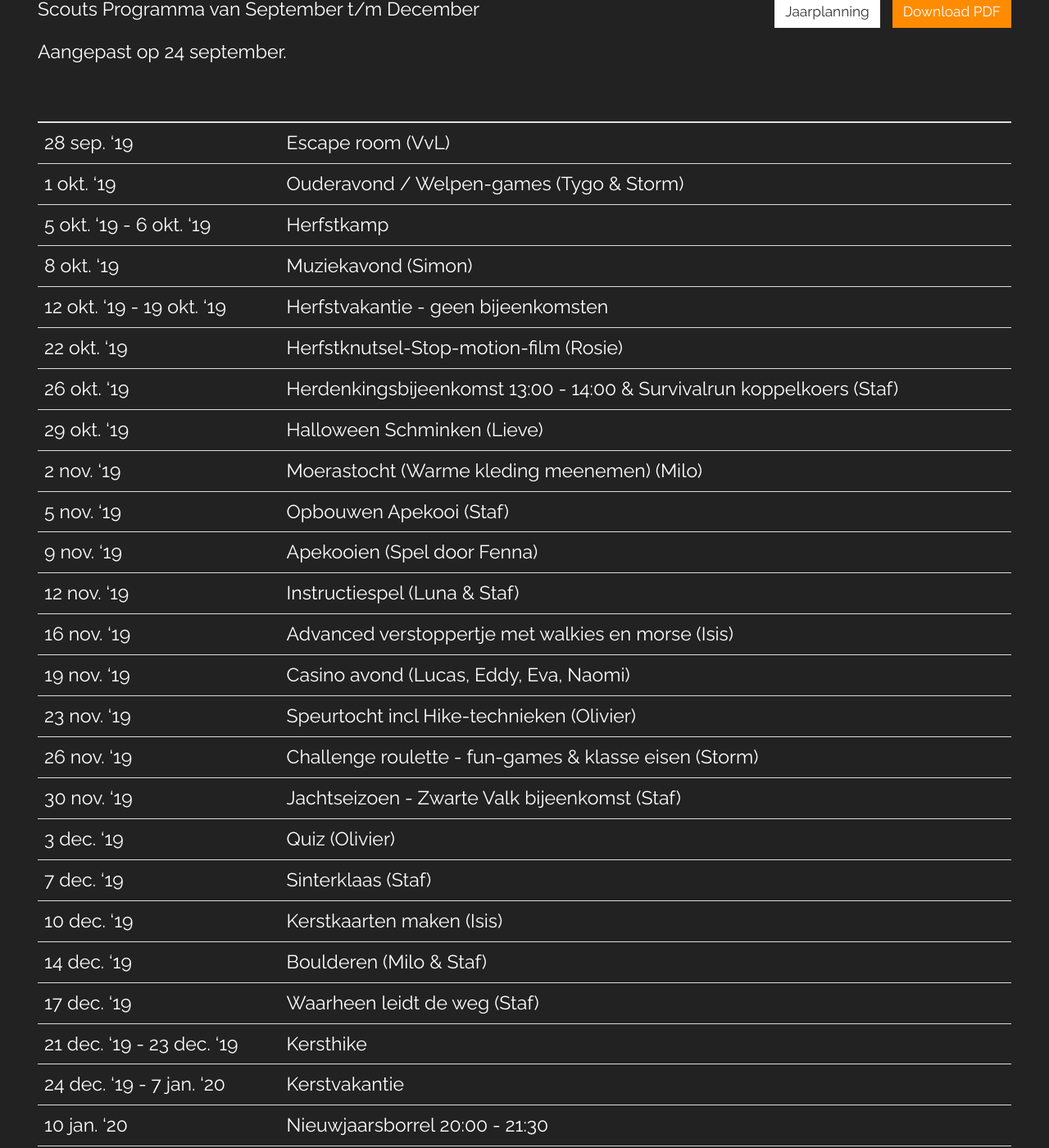
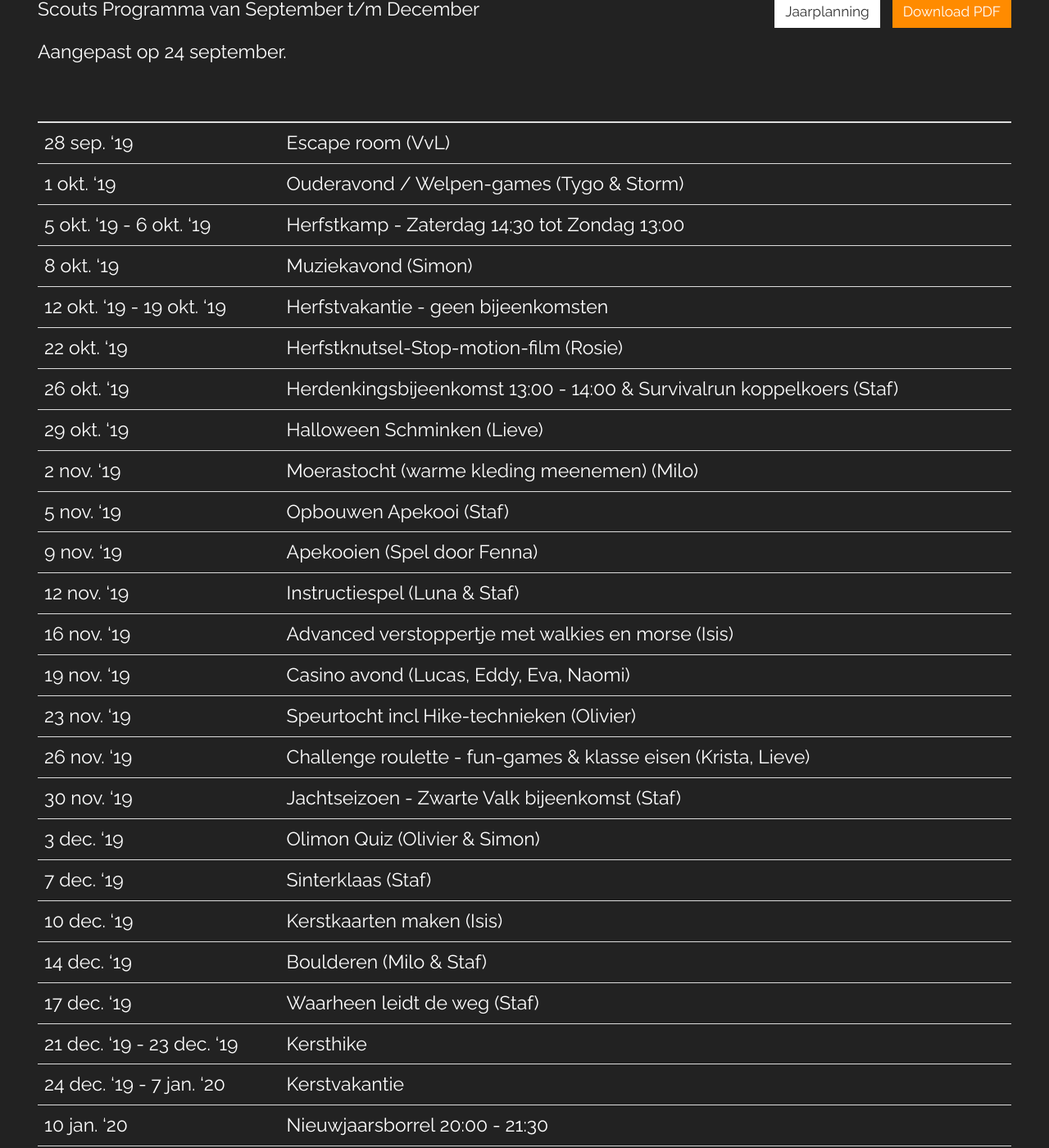
Before and after one commit to nognooitmeegemaakt/website, a Jekyll site: the page built from _agenda/scouts.md, in a window 1280 px wide and 1400 px high, scrolled down 326 px. Shown: the whole window at 82% size. Built offline with Jekyll 4.4.1, drawn with Linux system fonts in a browser that asks for light colours; some web fonts are replaced.

Commit message:
Update scouts.md Agenda through CMS
By Guidon van den Berg (141.101.76.187)

```diff
--- a/_agenda/scouts.md
+++ b/_agenda/scouts.md
@@ -14,26 +14,26 @@ Aangepast op 24 september.
 |---|---|
 | 28 sep. '19 | Escape room (VvL) |
 | 1 okt. '19 | Ouderavond / Welpen-games (Tygo & Storm) |
-| 5 okt. '19 - 6 okt. '19 | Herfstkamp |
+| 5 okt. '19 - 6 okt. '19 | Herfstkamp - Zaterdag 14:30 tot Zondag 13:00 |
 | 8 okt. '19 | Muziekavond (Simon) |
 | 12 okt. '19 - 19 okt. '19 | Herfstvakantie - geen bijeenkomsten |
 | 22 okt. '19 |  Herfstknutsel-Stop-motion-film (Rosie) |
 | 26 okt. '19 |  Herdenkingsbijeenkomst 13:00 - 14:00  &  Survivalrun koppelkoers (Staf) |
 | 29 okt. '19 |  Halloween Schminken (Lieve) |
-| 2 nov. '19 |  Moerastocht (Warme kleding meenemen) (Milo) |
+| 2 nov. '19 |  Moerastocht (warme kleding meenemen) (Milo) |
 | 5 nov. '19 | Opbouwen Apekooi (Staf) |
 | 9 nov. '19 | Apekooien (Spel door Fenna)  |
 | 12 nov. '19 | Instructiespel (Luna & Staf) |
 | 16 nov. '19 | Advanced verstoppertje met walkies en morse (Isis)  |
 | 19 nov. '19 | Casino avond (Lucas, Eddy, Eva, Naomi) |
 | 23 nov. '19 | Speurtocht incl Hike-technieken (Olivier) |
-| 26 nov. '19 | Challenge roulette - fun-games & klasse eisen (Storm) |
+| 26 nov. '19 | Challenge roulette - fun-games & klasse eisen (Krista, Lieve) |
 | 30 nov. '19 | Jachtseizoen - Zwarte Valk bijeenkomst (Staf) |
-| 3 dec. '19 | Quiz (Olivier) |
+| 3 dec. '19 | Olimon Quiz (Olivier & Simon) |
 | 7 dec. '19 | Sinterklaas (Staf) |
 | 10 dec. '19 | Kerstkaarten maken (Isis) |
 | 14 dec. '19 | Boulderen (Milo & Staf) |
-| 17 dec. '19 | Waarheen leidt de weg (Staf)  |
+| 17 dec. '19 | Waarheen leidt de weg (Staf) |
 | 21 dec. '19 - 23 dec. '19 | Kersthike |
 | 24 dec. '19 - 7 jan. '20 | Kerstvakantie |
 | 10 jan. '20 | Nieuwjaarsborrel 20:00 - 21:30 |
```
